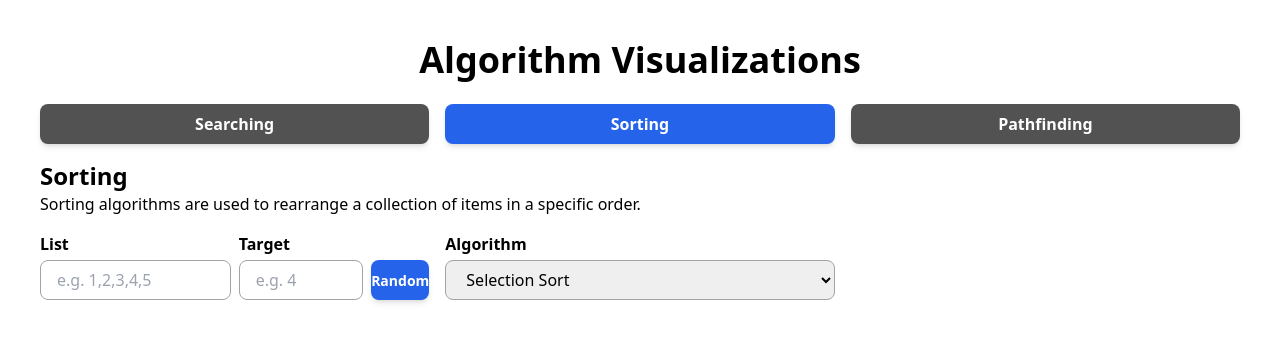
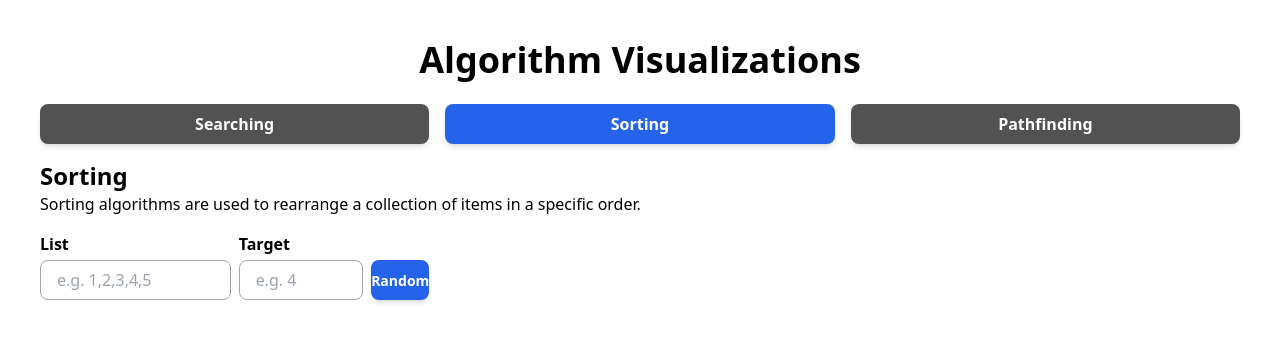
Before and after one commit to Jxl-s/algo-visualizations, a React (Vite) app: page /sorting in a window 1280 px wide. Shown: the top 342 px of the page. Built offline with nearby package versions, Linux system fonts and the light colour scheme.

Commit message:
fix typos for build

```diff
--- a/src/pages/Searching/InstancedAnimation.tsx
+++ b/src/pages/Searching/InstancedAnimation.tsx
@@ -73,9 +73,9 @@ export default function LinearSearch() {
     // Start the animation
     useEffect(() => {
         // TODO: Place these in a common folder
-        async function sleep(ms: number) {
-            return new Promise((resolve) => setTimeout(resolve, ms));
-        }
+        // async function sleep(ms: number) {
+        //     return new Promise((resolve) => setTimeout(resolve, ms));
+        // }
 
         type MoveCameraArgs = {
             camera: THREE.Camera;
--- a/src/pages/Searching/index.tsx
+++ b/src/pages/Searching/index.tsx
@@ -5,7 +5,6 @@ import Select from "../../components/Select";
 import {
     SearchingAlgorithms,
     TSearchingAlgorithms,
-    getAlgorithm,
 } from "../../data/Algorithms";
 import useSearchingStore from "../../stores/useSearchingStore";
 import { Canvas } from "@react-three/fiber";
--- a/src/pages/Sorting/index.tsx
+++ b/src/pages/Sorting/index.tsx
@@ -1,6 +1,6 @@
-import Select from "../../components/Select";
+// import Select from "../../components/Select";
 import PageLayout from "../../layouts/PageLayout";
-import { SortingAlgorithms } from "../../data/Algorithms";
+// import { SortingAlgorithms } from "../../data/Algorithms";
 import ArrayInput from "../../components/array/ArrayInput";
 
 export default function SortingPage() {
@@ -14,32 +14,37 @@ export default function SortingPage() {
             <div className="my-4" />
             <div className="grid grid-cols-3 gap-4">
                 <ArrayInput onChange={() => {}} />
-                <Select
+                {/* <Select
                     className="col-span-3 lg:col-span-1"
                     label="Algorithm"
                     options={[
                         {
                             display: "Selection Sort",
-                            value: SortingAlgorithms.Selection,
+                            // value: SortingAlgorithms.Selection,
+                            value: "selection",
                         },
                         {
                             display: "Insertion Sort",
-                            value: SortingAlgorithms.Insertion,
+                            // value: SortingAlgorithms.Insertion,
+                            value: "insertion",
                         },
                         {
                             display: "Bubble Sort",
-                            value: SortingAlgorithms.Bubble,
+                            // value: SortingAlgorithms.Bubble,
+                            value: "bubble",
                         },
                         {
                             display: "Merge Sort",
-                            value: SortingAlgorithms.Merge,
+                            // value: SortingAlgorithms.Merge,
+                            value: "merge",
                         },
                         {
                             display: "Quick Sort",
-                            value: SortingAlgorithms.Quick,
+                            // value: SortingAlgorithms.Quick,
+                            value: "quick",
                         },
                     ]}
-                />
+                /> */}
             </div>
         </PageLayout>
     );
```
